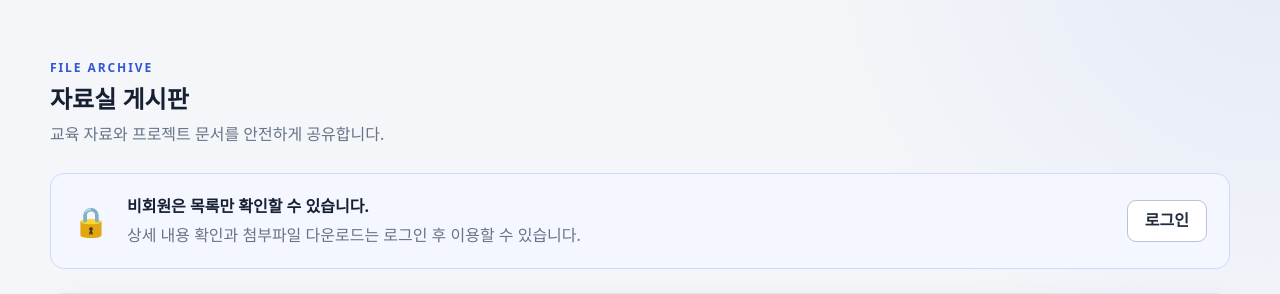
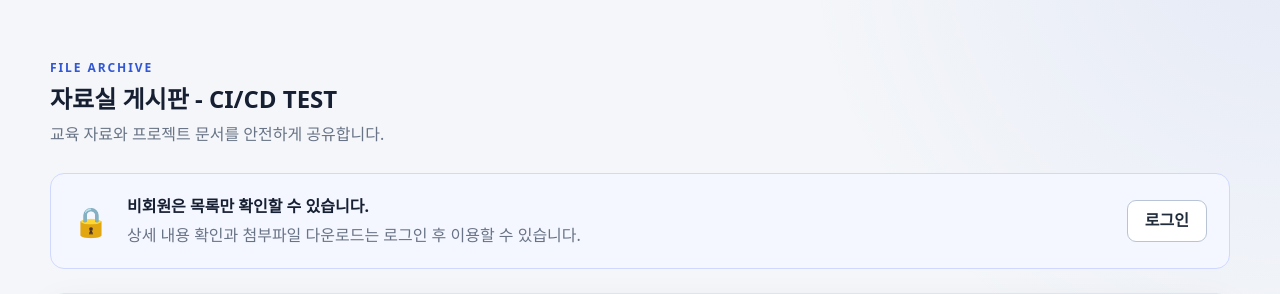
Before and after one commit to Highbuilder08/mysite, a Django app: page / in a window 1280 px wide. Shown: the part 77-371 px from the top of the page. Run offline with Django 5.2, Linux system fonts and the light colour scheme; data that the repository does not hold is empty.

Commit message:
Test deployment from development server

```diff
--- a/board/templates/board/post_list.html
+++ b/board/templates/board/post_list.html
@@ -7,7 +7,7 @@
 <section class="page-hero">
     <div>
         <span class="eyebrow">FILE ARCHIVE</span>
-        <h1>자료실 게시판</h1>
+        <h1>자료실 게시판 - CI/CD TEST</h1>
 
         <p>
             교육 자료와 프로젝트 문서를 안전하게 공유합니다.
```
